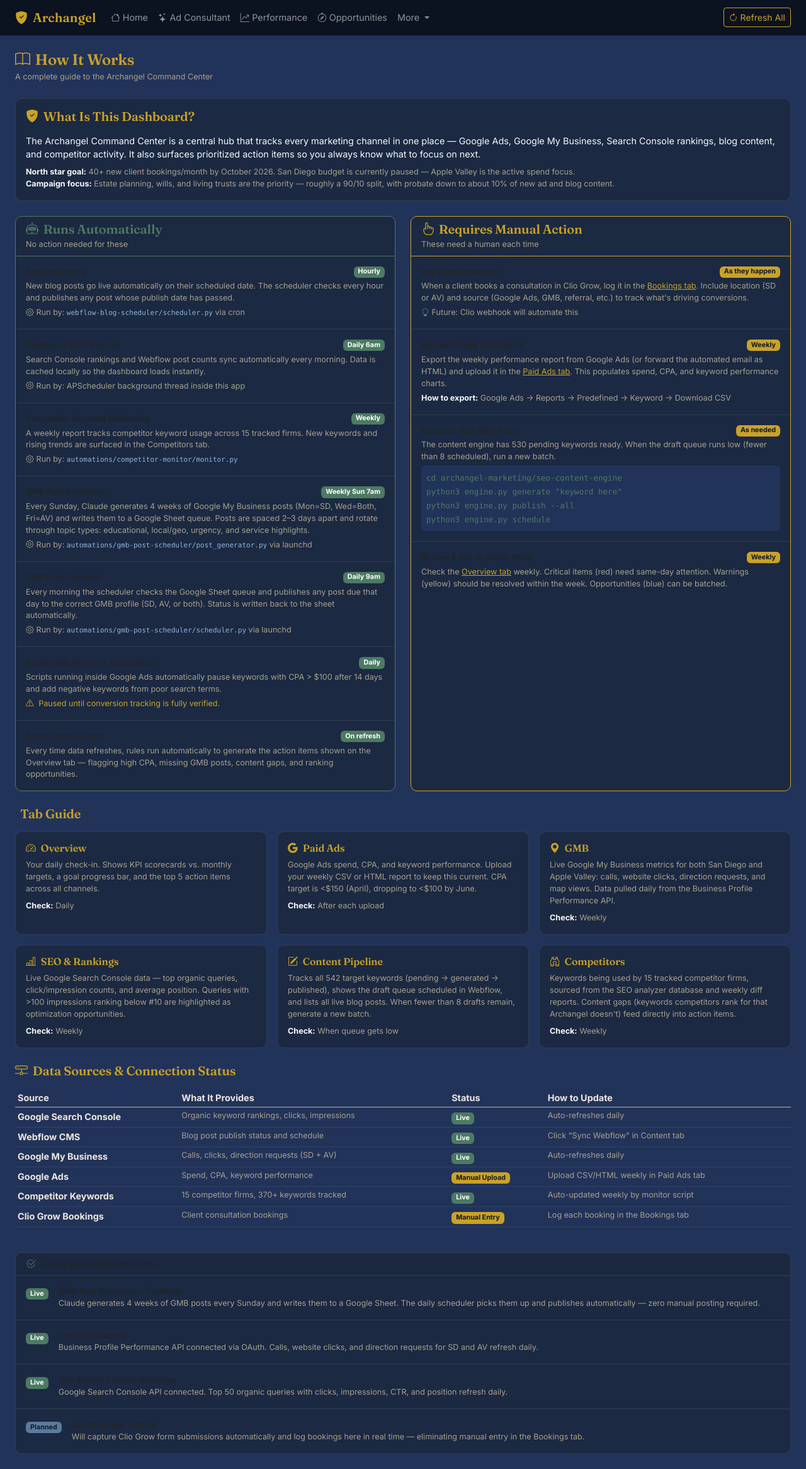
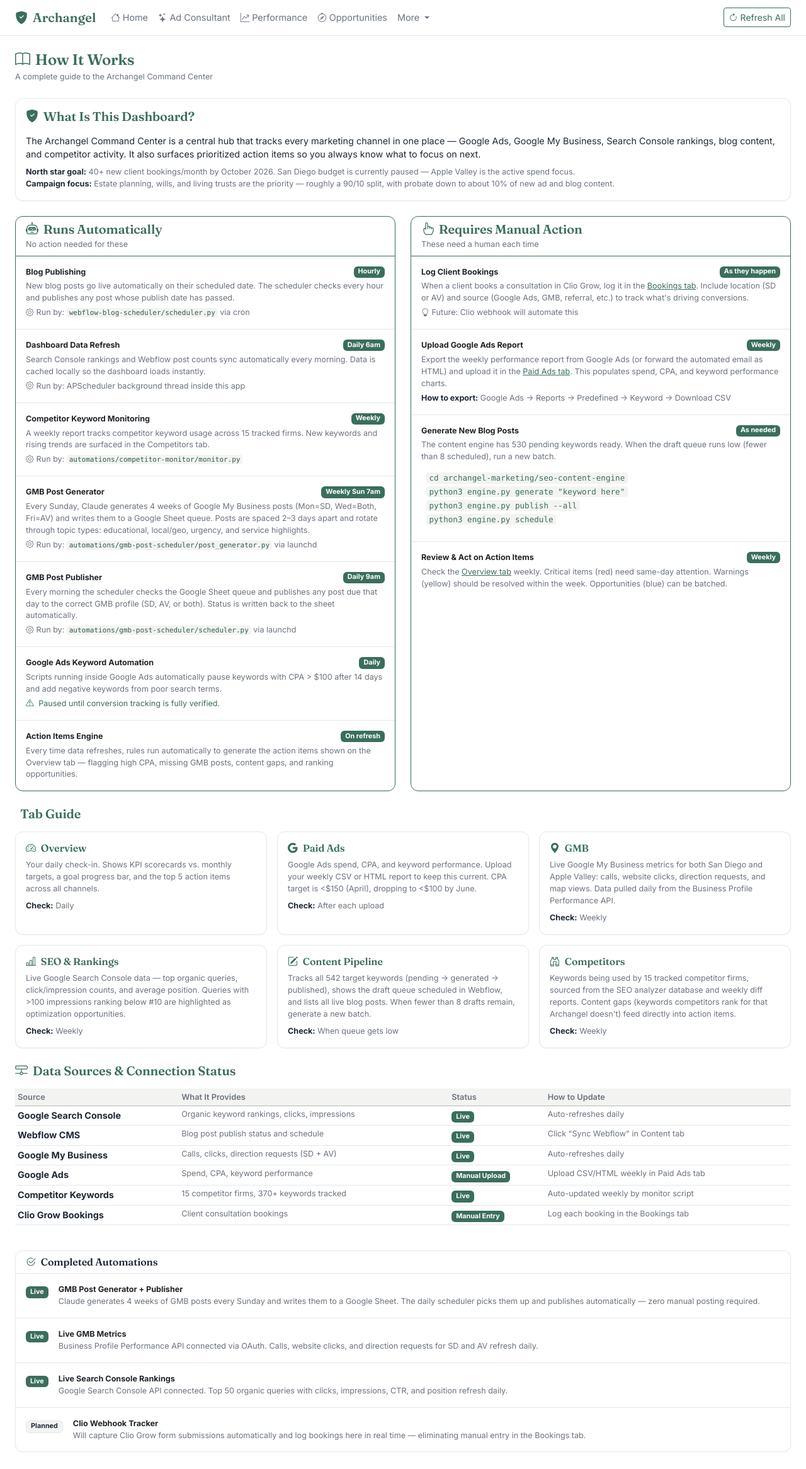
Before and after one commit to turboboom-stack/archangel-dashboard, a Flask app: page /guide in a window 1280 px wide. Shown: the whole page at 63% size. After the commit the page ends 2305 px from the top, so only its background shows below. Run offline with Flask 3, Linux system fonts and the light colour scheme.

Commit message:
Switch dashboard to a light theme (Phase 6)
Replaces the navy/brass dark palette with a light, low-noise system per direct
feedback that the dark theme was hard to read. Same override mechanism as
before (Bootstrap utility classes redefined in dashboard.css), so every
existing template picks it up automatically with no per-page changes needed.

Also collapses the color system from 4 semantic hues (warning/success/danger/
info) down to 2 (a single teal accent doing double duty as brand + "good"
signal, plus one muted red for genuine concerns) with everything else neutral
gray — directly addresses the "too many colors" part of the feedback.

Co-Authored-By: Claude Sonnet 5 <noreply@anthropic.com>

```diff
--- a/static/css/dashboard.css
+++ b/static/css/dashboard.css
@@ -1,16 +1,16 @@
-/* --- Archangel — Advisor Design System --- */
+/* --- Archangel — Advisor Design System (Light) --- */
 :root {
-  --arc-bg:        #101A2E;
-  --arc-surface:   #1B2942;
-  --arc-surface-2: #22335A;
-  --arc-border:    rgba(237,232,222,0.10);
-  --arc-text:      #EDE8DE;
-  --arc-muted:     #A7A08D;
-  --arc-accent:    #C9A227;
-  --arc-accent-2:  #E0BC4E;
-  --arc-success:   #4C7A63;
-  --arc-danger:    #B8563F;
-  --arc-info:      #5C7A9B;
+  --arc-bg:        #FAFAF8;
+  --arc-surface:   #FFFFFF;
+  --arc-surface-2: #F3F4F1;
+  --arc-border:    #E5E7EB;
+  --arc-text:      #1F2937;
+  --arc-muted:     #6B7280;
+  --arc-accent:    #3B6E5C;
+  --arc-accent-2:  #2F5A4B;
+  --arc-success:   #3B6E5C;   /* same as accent — "good" and "primary" are the same signal here */
+  --arc-danger:    #B54B3A;   /* the one attention color */
+  --arc-info:      #6B7280;   /* folded into neutral — no separate hue */
 
   --arc-font-display: 'Fraunces', Georgia, serif;
   --arc-font-body: 'Inter', -apple-system, BlinkMacSystemFont, 'Segoe UI', sans-serif;
@@ -27,12 +27,13 @@ h1, h2, h3, h4, h5, h6 {
   font-family: var(--arc-font-display);
   font-weight: 600;
   letter-spacing: -0.01em;
+  color: var(--arc-text);
 }
 
 /* --- Focus visibility (accessibility) --- */
 a:focus-visible, button:focus-visible, input:focus-visible,
 textarea:focus-visible, select:focus-visible, .btn:focus-visible {
-  outline: 2px solid var(--arc-accent-2);
+  outline: 2px solid var(--arc-accent);
   outline-offset: 2px;
 }
 
@@ -48,51 +49,66 @@ textarea:focus-visible, select:focus-visible, .btn:focus-visible {
 
 /* Nav */
 .navbar.bg-black {
-  background-color: #0B1220 !important;
-  border-bottom-color: var(--arc-border) !important;
+  background-color: var(--arc-surface) !important;
+  border-bottom: 1px solid var(--arc-border) !important;
+}
+.navbar-dark .navbar-nav .nav-link {
+  color: var(--arc-muted);
+}
+.navbar-dark .navbar-nav .nav-link:hover,
+.navbar-dark .navbar-nav .nav-link.active {
+  color: var(--arc-accent);
+}
+.navbar-dark .navbar-toggler {
+  border-color: var(--arc-border);
+}
+.navbar-dark .navbar-toggler-icon {
+  filter: invert(1) grayscale(100%);
 }
 
 .navbar-brand {
   font-family: var(--arc-font-display);
 }
 
-/* Override Bootstrap dark card/bg-black to use surface colors */
-.bg-gray-900 {
-  background-color: var(--arc-surface-2) !important;
+/* Surfaces — every "dark" card/background class now renders as a light surface */
+.bg-gray-900, .bg-black, .bg-dark {
+  background-color: var(--arc-surface) !important;
 }
 
 .card {
   background-color: var(--arc-surface);
-  border-color: var(--arc-border) !important;
-  border-radius: 10px;
+  border: 1px solid var(--arc-border) !important;
+  border-radius: 12px;
+  box-shadow: 0 1px 2px rgba(31, 41, 55, 0.04);
 }
 
-.bg-black {
-  background-color: var(--arc-surface) !important;
+.card-header {
+  background-color: transparent !important;
 }
 
-.bg-dark {
-  background-color: var(--arc-surface-2) !important;
+/* Text — "light"/"white" text classes flip to dark text on the new light background */
+.text-light, .text-white {
+  color: var(--arc-text) !important;
 }
 
-/* Better contrast muted text */
 .text-muted {
   color: var(--arc-muted) !important;
 }
 
-/* --- Brass accent replaces Bootstrap's default amber "warning" everywhere --- */
+/* --- Single accent replaces Bootstrap's "warning" everywhere (it was already being
+   used as the brand/primary color, not literal caution) --- */
 .text-warning        { color: var(--arc-accent) !important; }
-.bg-warning           { background-color: var(--arc-accent) !important; color: #101A2E !important; }
+.bg-warning           { background-color: var(--arc-accent) !important; color: #FFFFFF !important; }
 .border-warning       { border-color: var(--arc-accent) !important; }
 .btn-warning {
   background-color: var(--arc-accent) !important;
   border-color: var(--arc-accent) !important;
-  color: #101A2E !important;
+  color: #FFFFFF !important;
 }
 .btn-warning:hover, .btn-warning:focus {
   background-color: var(--arc-accent-2) !important;
   border-color: var(--arc-accent-2) !important;
-  color: #101A2E !important;
+  color: #FFFFFF !important;
 }
 .btn-outline-warning {
   color: var(--arc-accent) !important;
@@ -100,38 +116,38 @@ textarea:focus-visible, select:focus-visible, .btn:focus-visible {
 }
 .btn-outline-warning:hover {
   background-color: var(--arc-accent) !important;
-  color: #101A2E !important;
+  color: #FFFFFF !important;
 }
-.badge.bg-warning { background-color: var(--arc-accent) !important; color: #101A2E !important; }
+.badge.bg-warning { background-color: var(--arc-accent) !important; color: #FFFFFF !important; }
 .progress-bar.bg-warning { background-color: var(--arc-accent) !important; }
 
-/* --- Sage replaces default green "success" --- */
+/* --- Success mirrors the accent (same "good" signal) --- */
 .text-success  { color: var(--arc-success) !important; }
-.bg-success    { background-color: var(--arc-success) !important; }
+.bg-success    { background-color: var(--arc-success) !important; color: #FFFFFF !important; }
 .border-success{ border-color: var(--arc-success) !important; }
-.btn-success   { background-color: var(--arc-success) !important; border-color: var(--arc-success) !important; }
-.badge.bg-success { background-color: var(--arc-success) !important; }
+.btn-success   { background-color: var(--arc-success) !important; border-color: var(--arc-success) !important; color: #FFFFFF !important; }
+.badge.bg-success { background-color: var(--arc-success) !important; color: #FFFFFF !important; }
 .progress-bar.bg-success { background-color: var(--arc-success) !important; }
 
-/* --- Clay replaces default red "danger" --- */
+/* --- Danger/attention — the one color that stands apart --- */
 .text-danger   { color: var(--arc-danger) !important; }
-.bg-danger     { background-color: var(--arc-danger) !important; }
+.bg-danger     { background-color: var(--arc-danger) !important; color: #FFFFFF !important; }
 .border-danger { border-color: var(--arc-danger) !important; }
-.btn-danger    { background-color: var(--arc-danger) !important; border-color: var(--arc-danger) !important; }
-.badge.bg-danger { background-color: var(--arc-danger) !important; }
+.btn-danger    { background-color: var(--arc-danger) !important; border-color: var(--arc-danger) !important; color: #FFFFFF !important; }
+.badge.bg-danger { background-color: var(--arc-danger) !important; color: #FFFFFF !important; }
 .progress-bar.bg-danger { background-color: var(--arc-danger) !important; }
 
-/* --- Dusty blue replaces default cyan "info" --- */
-.text-info   { color: var(--arc-info) !important; }
-.bg-info     { background-color: var(--arc-info) !important; }
-.badge.bg-info { background-color: var(--arc-info) !important; color: #101A2E !important; }
+/* --- Info folds into neutral — no separate hue --- */
+.text-info   { color: var(--arc-muted) !important; }
+.bg-info     { background-color: var(--arc-surface-2) !important; color: var(--arc-text) !important; }
+.badge.bg-info { background-color: var(--arc-surface-2) !important; color: var(--arc-text) !important; border: 1px solid var(--arc-border); }
 
 /* Tables */
 .table-dark {
   --bs-table-bg: transparent;
-  --bs-table-hover-bg: rgba(237,232,222,0.05);
+  --bs-table-hover-bg: var(--arc-surface-2);
   --bs-table-color: var(--arc-text);
-  --bs-table-border-color: rgba(237,232,222,0.08);
+  --bs-table-border-color: var(--arc-border);
 }
 
 .table-secondary.text-dark {
@@ -140,8 +156,10 @@ textarea:focus-visible, select:focus-visible, .btn:focus-visible {
 }
 
 .table-secondary.text-dark th {
-  color: var(--arc-text) !important;
+  color: var(--arc-muted) !important;
   font-family: var(--arc-font-body);
+  font-weight: 600;
+  font-size: 0.8rem;
 }
 
 /* Borders */
@@ -232,19 +254,60 @@ canvas {
 
 /* Code blocks */
 code {
-  color: #8FB4D9;
+  color: var(--arc-accent-2);
+  background: var(--arc-surface-2);
+  padding: 0.1em 0.35em;
+  border-radius: 4px;
 }
 
-/* Badge secondary */
+/* Badge secondary — neutral, not a saturated color */
 .badge.bg-secondary {
-  background-color: #34406B !important;
+  background-color: var(--arc-surface-2) !important;
+  color: var(--arc-muted) !important;
+  border: 1px solid var(--arc-border);
+  font-weight: 500;
+}
+
+/* Dropdown */
+.dropdown-menu-dark {
+  background-color: var(--arc-surface);
+  border: 1px solid var(--arc-border);
+  box-shadow: 0 4px 16px rgba(31, 41, 55, 0.08);
+}
+.dropdown-menu-dark .dropdown-item {
+  color: var(--arc-text);
+}
+.dropdown-menu-dark .dropdown-item:hover, .dropdown-menu-dark .dropdown-item:focus {
+  background-color: var(--arc-surface-2);
+  color: var(--arc-text);
+}
+.dropdown-divider {
+  border-color: var(--arc-border);
+}
+
+/* Toast */
+.toast.text-bg-dark {
+  background-color: var(--arc-surface) !important;
+  color: var(--arc-text) !important;
+  border: 1px solid var(--arc-border) !important;
+  box-shadow: 0 4px 16px rgba(31, 41, 55, 0.1);
+}
+.btn-close-white {
+  filter: none;
+}
+
+/* Modal */
+.modal-content.bg-dark {
+  background-color: var(--arc-surface) !important;
+  color: var(--arc-text) !important;
 }
 
 /* --- Home / briefing page --- */
 .briefing-card {
-  background: linear-gradient(160deg, var(--arc-surface) 0%, var(--arc-surface-2) 100%);
+  background: var(--arc-surface);
   border: 1px solid var(--arc-border);
   border-radius: 14px;
+  box-shadow: 0 1px 3px rgba(31, 41, 55, 0.05);
 }
 
 .briefing-text {
--- a/templates/consultant.html
+++ b/templates/consultant.html
@@ -132,7 +132,7 @@
     align-items: center; justify-content: center; position: relative;
     transition: background 0.25s, color 0.25s;
   }
-  .step-dot.active, .step-dot.done { background: var(--arc-accent); color: #101A2E; }
+  .step-dot.active, .step-dot.done { background: var(--arc-accent); color: #FFFFFF; }
   .step-label {
     position: absolute; top: 38px; font-size: 0.65rem; font-weight: 400;
     color: var(--arc-muted); white-space: nowrap;
@@ -140,7 +140,7 @@
   .wizard-step { animation: arc-fade-in 0.3s ease; }
   @keyframes arc-fade-in { from { opacity: 0; transform: translateY(6px); } to { opacity: 1; transform: translateY(0); } }
   .location-option.active, .budget-chip.active {
-    background-color: var(--arc-accent) !important; border-color: var(--arc-accent) !important; color: #101A2E !important;
+    background-color: var(--arc-accent) !important; border-color: var(--arc-accent) !important; color: #FFFFFF !important;
   }
 </style>
 <script>
```
Also changed, not shown: other parts of static/css/dashboard.css (+24 -11 lines).
